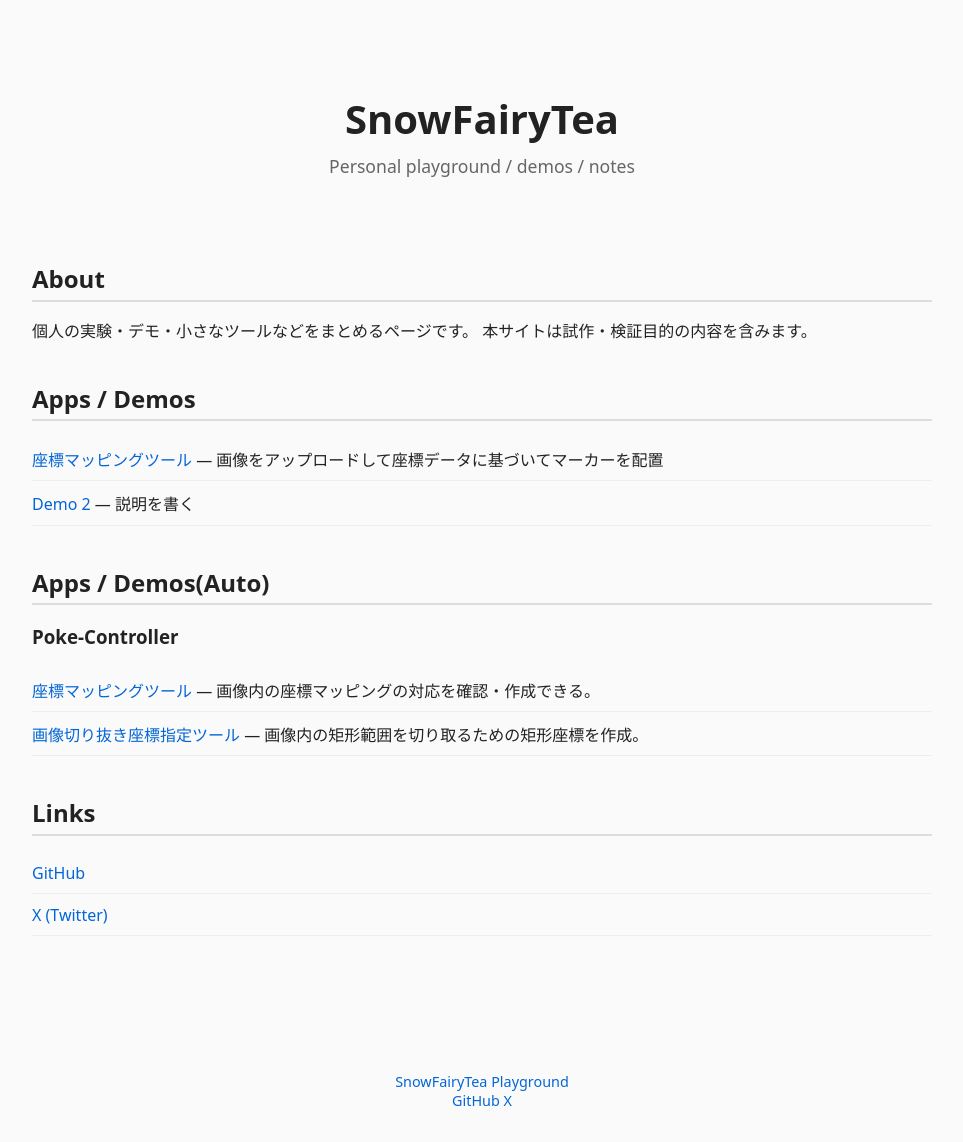
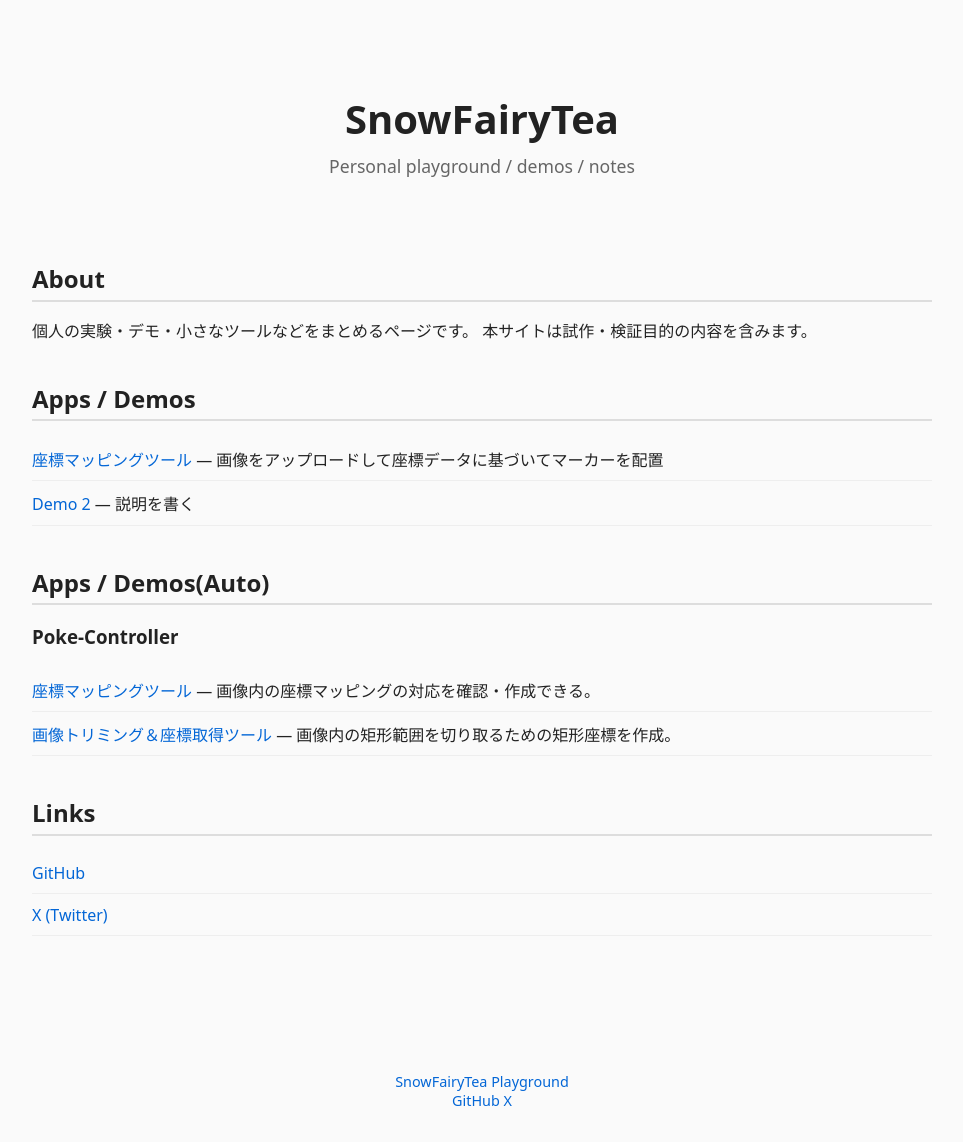
Before and after one commit to SnowFairyTea/playground, a Jekyll site: the page built from index.html, in a window 1280 px wide. Shown: the whole page, without its empty margins (158-1121 px from the left). Built offline with Jekyll 4.4.1, drawn with Linux system fonts in a browser that asks for light colours.

Commit message:
Auto-update app list

```diff
--- a/index.html
+++ b/index.html
@@ -95,7 +95,7 @@ title: SnowFairyTea
   <h3>Poke-Controller</h3>
   <ul class="apps-list">
     <li><a href="./apps/coordinate_mapping_app/">座標マッピングツール</a> — 画像内の座標マッピングの対応を確認・作成できる。</li>
-    <li><a href="./apps/image_cropper_tool/">画像切り抜き座標指定ツール</a> — 画像内の矩形範囲を切り取るための矩形座標を作成。</li>
+    <li><a href="./apps/image_cropper_tool/">画像トリミング＆座標取得ツール</a> — 画像内の矩形範囲を切り取るための矩形座標を作成。</li>
   </ul>
   <!-- AUTO-GENERATED:END -->
 
```
